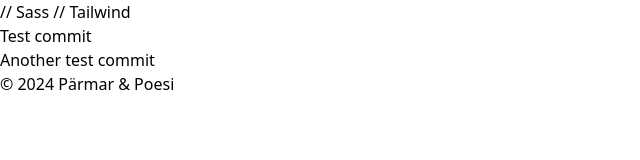
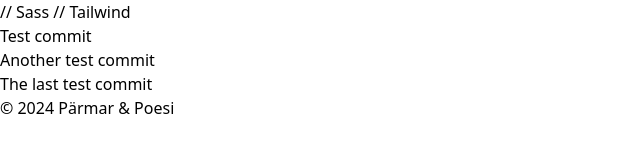
Before and after one commit to amir0321/Parmar-Poesi, a plain HTML site: page index.html in a window 1280 px wide. Shown: the whole page, without its empty margins (0-640 px from the left). Drawn offline with nearby package versions, Linux system fonts and the light colour scheme.

Commit message:
last test commit

```diff
--- a/index.html
+++ b/index.html
@@ -12,6 +12,7 @@
     <main>
       <p>Test commit</p>
       <p>Another test commit</p>
+      <p>The last test commit</p>
     </main>
     <footer>
       <p>&copy; 2024 Pärmar & Poesi</p>
```
